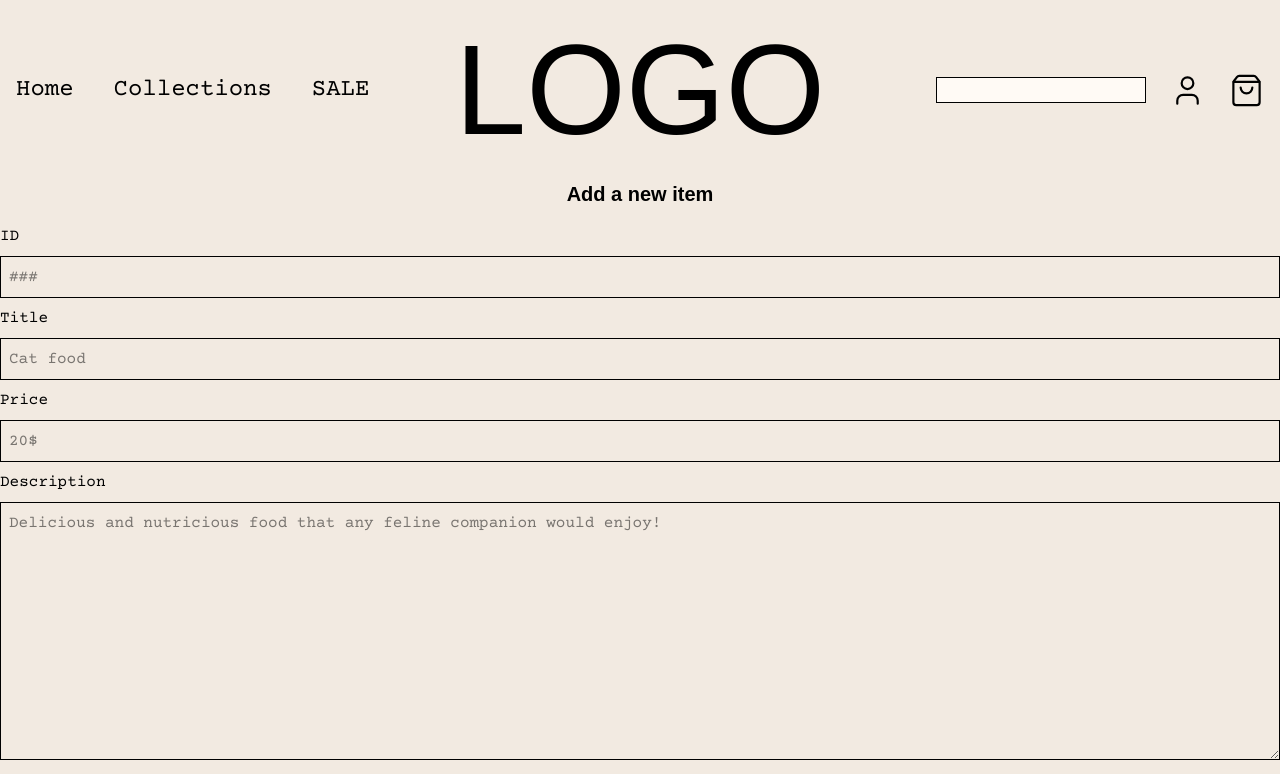
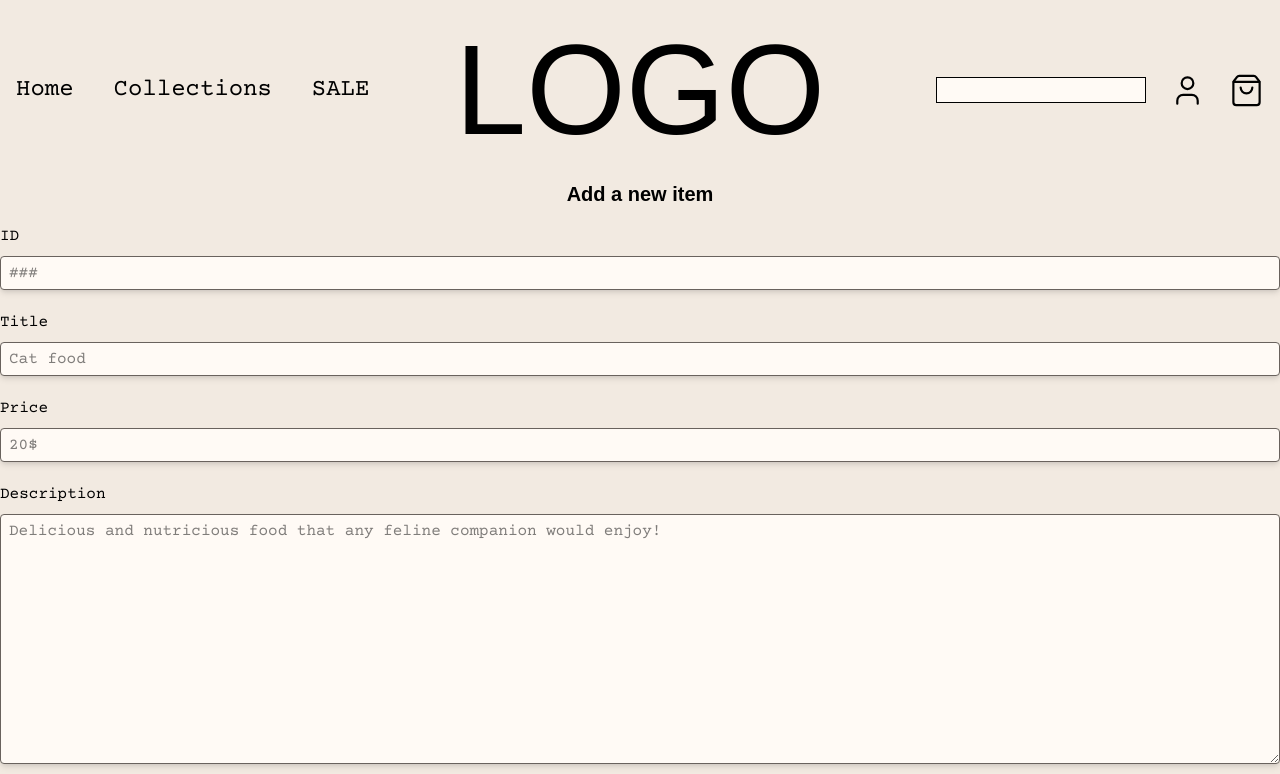
Before and after one commit to Judy-P-Eldh/fashion-e-commerce, a Next.js app: page /admin/create in a window 1280 px wide. Shown: the top 774 px of the page. Built offline with nearby package versions, Linux system fonts and the light colour scheme; a web font is replaced by a local one.

Commit message:
implemented input-field styling on site

```diff
--- a/app/admin/create/page.tsx
+++ b/app/admin/create/page.tsx
@@ -8,28 +8,28 @@ export default async function FormInput() {
       <Form className="grid gap-2" action="/">
         <label htmlFor="product-id">ID</label>
         <input
-          className="border p-2"
+          className="input-field"
           type="text"
           name="product-id"
           placeholder="###"
         />
         <label htmlFor="product-title">Title</label>
         <input
-          className="border p-2"
+          className="input-field"
           type="text"
           name="product-title"
           placeholder="Cat food"
         />
         <label htmlFor="product-price">Price</label>
         <input
-          className="border p-2"
+          className="input-field"
           type="text"
           name="product-price"
           placeholder="20$"
         />
         <label htmlFor="product-description">Description</label>
         <textarea
-          className="border p-2"
+          className="input-field"
           rows={10}
           name="product-description"
           placeholder="Delicious and nutricious food that any feline companion would enjoy!"
--- a/app/contact/page.tsx
+++ b/app/contact/page.tsx
@@ -24,7 +24,7 @@ export default function ContactPage() {
             name="name"
             placeholder="Full name"
             required
-            className="border w-full"
+            className="input-field w-full"
           />
 
           <label htmlFor="email" className="block">
@@ -36,7 +36,7 @@ export default function ContactPage() {
             name="email"
             placeholder="example@domain.com"
             required
-            className="border w-full"
+            className="input-field w-full"
           />
 
           <label htmlFor="message" className="block">
@@ -48,10 +48,10 @@ export default function ContactPage() {
             rows={5}
             placeholder="Type your message..."
             required
-            className="w-full resize-none border "
+            className="input-field w-full resize-none"
           ></textarea>
 
-          <button type="submit" className="button py-1">
+          <button type="submit" className="button py-1 px-5 text-lg place-self-center">
             Send
           </button>
         </form>
--- a/app/page.tsx
+++ b/app/page.tsx
@@ -15,7 +15,9 @@ export default async function Home() {
   return (
     <main className="content-grid">
       <section className="full-width inherit grid bg-beige-medium py-10">
-        <SignUpForm />
+        <div className="content-small">
+          <SignUpForm />
+        </div>
       </section>
 
       <section className="content pt-10">
--- a/components/sign-up-form.tsx
+++ b/components/sign-up-form.tsx
@@ -27,7 +27,8 @@ export default function SignUpForm() {
           id="email"
           required
           name="email"
-          className="bg-light"
+          placeholder="email@domain.com"
+          className="input-field mb-0 shadow-lg sm:min-w-sm"
         />
         <button type="submit" className="button p-1 px-2">
           Sign me up
```
